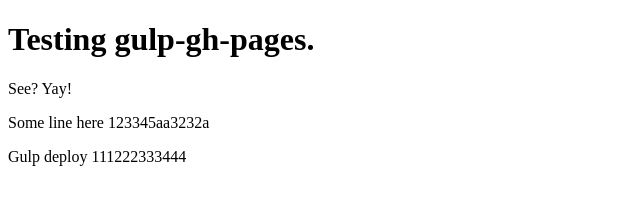
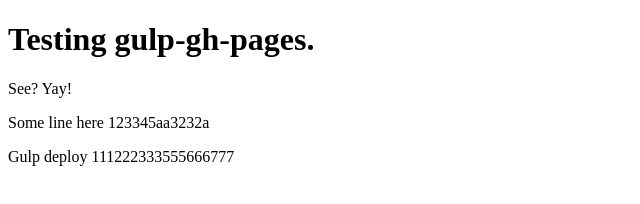
Before and after one commit to moleksiak-mw/webhooks-playground, a plain HTML site: page index.html in a window 1280 px wide. Shown: the full height of the page, 0-640 px from the left. Drawn offline with Linux system fonts and the light colour scheme.

Commit message:
Update 2018-10-04T08:04:30.632Z

```diff
--- a/index.html
+++ b/index.html
@@ -8,6 +8,6 @@
   <h1>Testing gulp-gh-pages.</h1>
   <p>See? Yay!</p>
   <p>Some line here 123345aa3232a</p>
-  <p>Gulp deploy 111222333444</p>
+  <p>Gulp deploy 111222333555666777</p>
 </body>
 </html>
```
